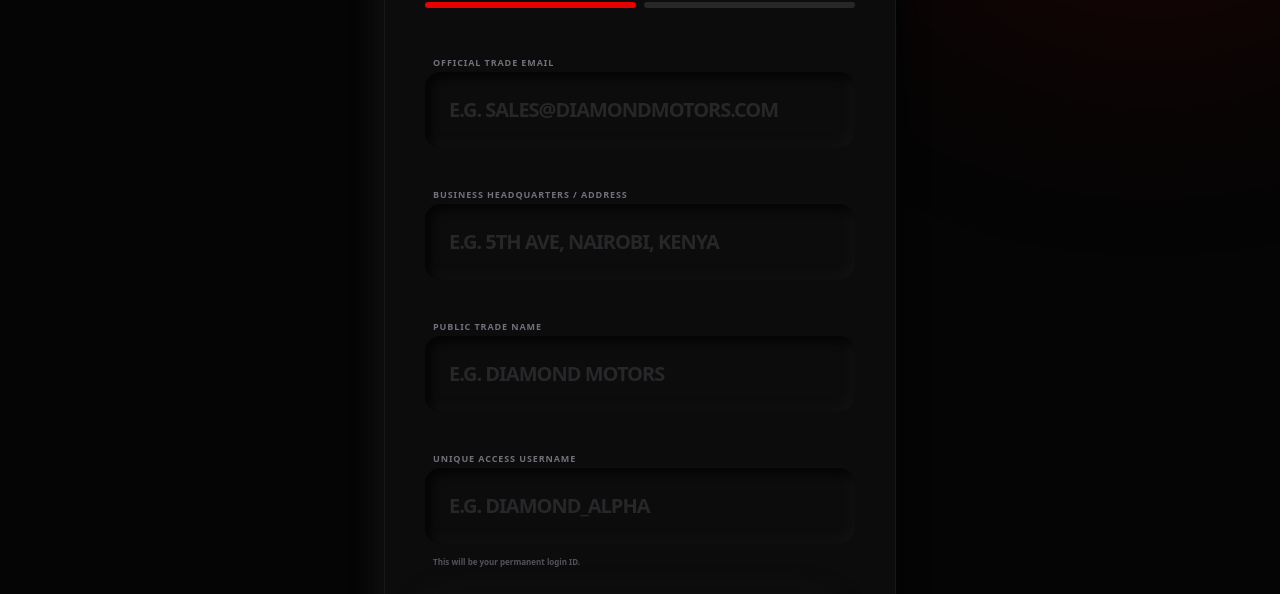
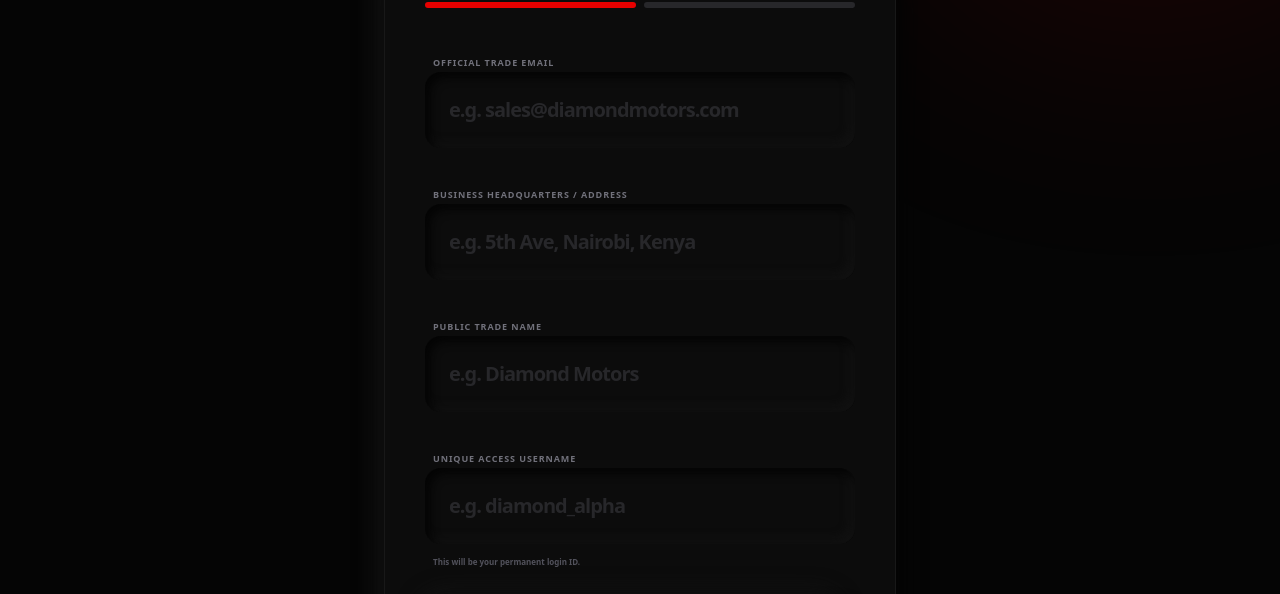
Before and after one commit to carflexmeru/Carflex-Meru, a Next.js app: page /vendor/onboarding in a window 1280 px wide. Shown: the part 358-952 px from the top of the page. Built offline with nearby package versions, Linux system fonts and the light colour scheme.

Commit message:
style: restored natural casing to onboarding inputs for improved data verification

```diff
--- a/src/app/vendor/onboarding/page.tsx
+++ b/src/app/vendor/onboarding/page.tsx
@@ -75,7 +75,7 @@
                           type="email"
                           required
                           placeholder="e.g. sales@diamondmotors.com"
-                          className="w-full bg-transparent p-6 text-white font-black uppercase text-xl tracking-tighter outline-none placeholder:text-zinc-800 border-none"
+                          className="w-full bg-transparent p-6 text-white font-black text-xl tracking-tighter outline-none placeholder:text-zinc-800 border-none"
                           value={formData.email}
                           onChange={(e) => setFormData({...formData, email: e.target.value})}
                         />
@@ -88,7 +88,7 @@
                           type="text"
                           required
                           placeholder="e.g. 5th Ave, Nairobi, Kenya"
-                          className="w-full bg-transparent p-6 text-white font-black uppercase text-xl tracking-tighter outline-none placeholder:text-zinc-800 border-none"
+                          className="w-full bg-transparent p-6 text-white font-black text-xl tracking-tighter outline-none placeholder:text-zinc-800 border-none"
                           value={formData.businessAddress}
                           onChange={(e) => setFormData({...formData, businessAddress: e.target.value})}
                         />
@@ -101,7 +101,7 @@
                           type="text"
                           required
                           placeholder="e.g. Diamond Motors"
-                          className="w-full bg-transparent p-6 text-white font-black uppercase text-xl tracking-tighter outline-none placeholder:text-zinc-800 border-none"
+                          className="w-full bg-transparent p-6 text-white font-black text-xl tracking-tighter outline-none placeholder:text-zinc-800 border-none"
                           value={formData.name}
                           onChange={(e) => setFormData({...formData, name: e.target.value})}
                         />
@@ -114,7 +114,7 @@
                           type="text"
                           required
                           placeholder="e.g. diamond_alpha"
-                          className="w-full bg-transparent p-6 text-white font-black uppercase text-xl tracking-tighter outline-none placeholder:text-zinc-800 border-none"
+                          className="w-full bg-transparent p-6 text-white font-black text-xl tracking-tighter outline-none placeholder:text-zinc-800 border-none"
                           value={formData.username}
                           onChange={(e) => setFormData({...formData, username: e.target.value.toLowerCase()})}
                         />
@@ -139,7 +139,7 @@
                         <input
                           type="password"
                           required
-                          className="w-full bg-transparent p-6 text-white font-black uppercase text-xl tracking-[0.3em] outline-none border-none"
+                          className="w-full bg-transparent p-6 text-white font-black text-xl tracking-[0.3em] outline-none border-none"
                           value={formData.password}
                           onChange={(e) => setFormData({...formData, password: e.target.value})}
                         />
@@ -151,7 +151,7 @@
                         <input
                           type="password"
                           required
-                          className="w-full bg-transparent p-6 text-white font-black uppercase text-xl tracking-[0.3em] outline-none border-none"
+                          className="w-full bg-transparent p-6 text-white font-black text-xl tracking-[0.3em] outline-none border-none"
                           value={formData.confirmPassword}
                           onChange={(e) => setFormData({...formData, confirmPassword: e.target.value})}
                         />
```
